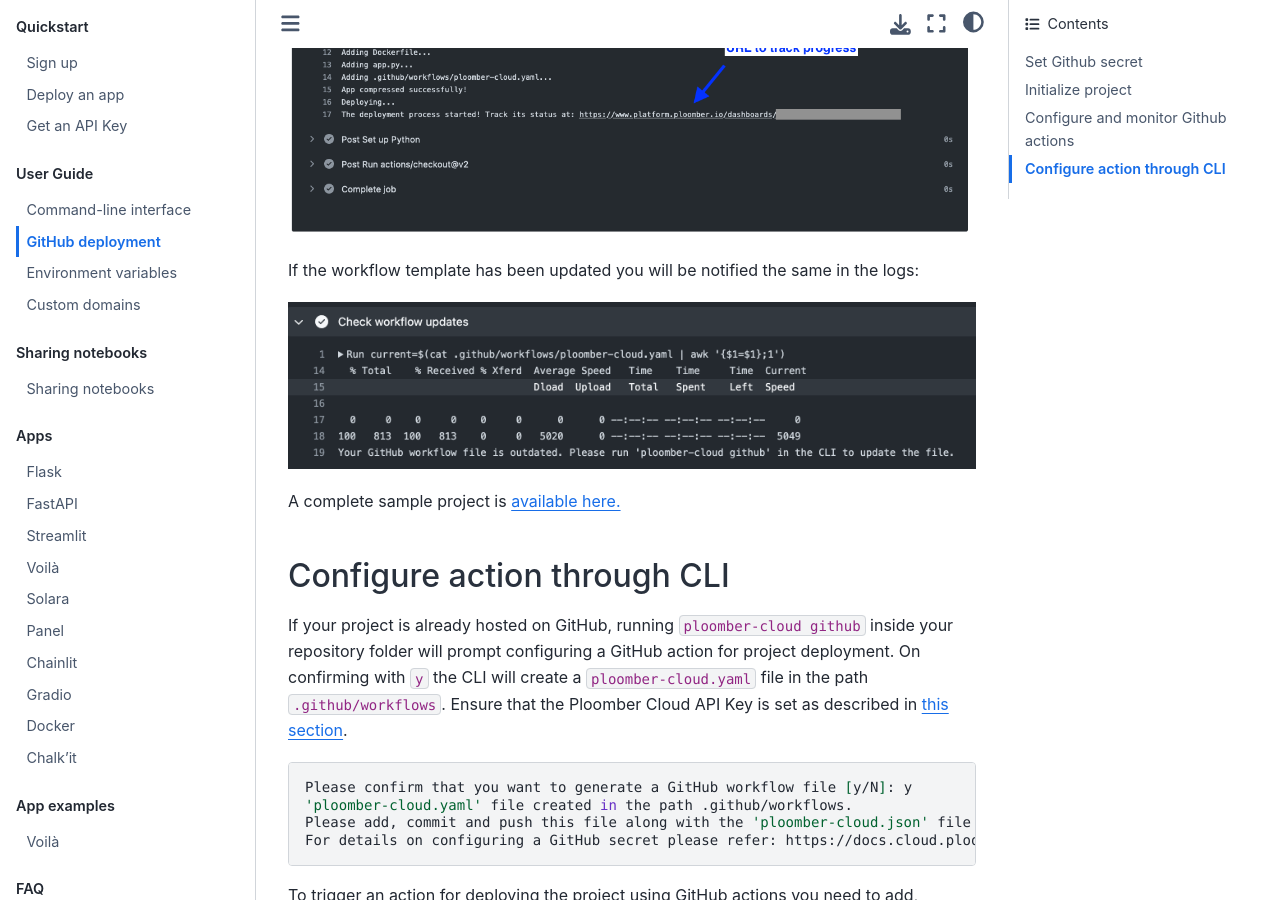
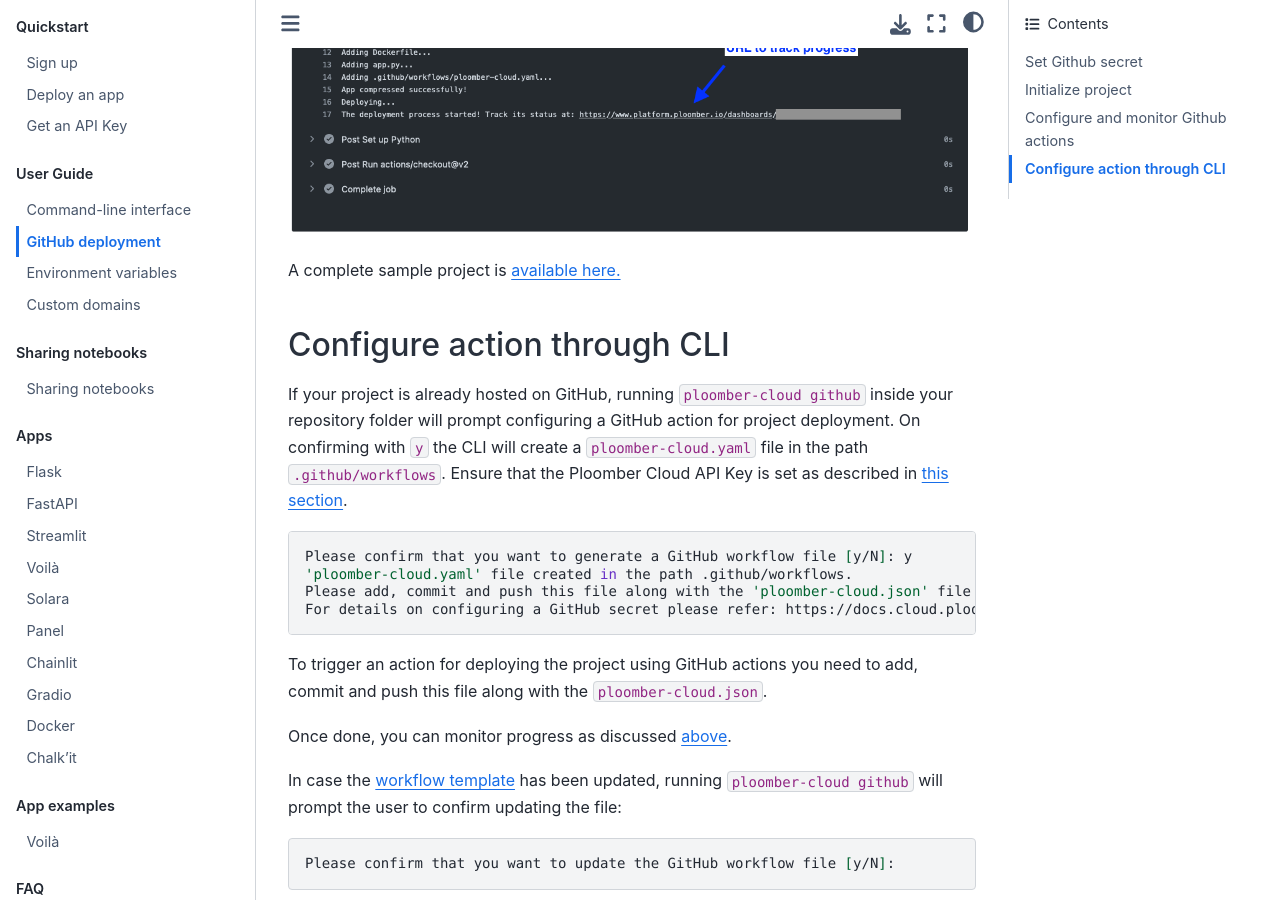
Before and after one commit to ploomber/doc, a Jupyter Book: the page built from doc/user-guide/github.md, in a window 1280 px wide and 900 px high, scrolled down 3827 px. Built offline with Jupyter Book 1.0.4 settings and Sphinx 7.4.7 and the Sphinx Book theme 1.1.4, drawn with Linux system fonts in a browser that asks for light colours.

Commit message:
removed update pic

```diff
--- a/doc/user-guide/github.md
+++ b/doc/user-guide/github.md
@@ -77,10 +77,6 @@
 
 ![](../static/github/logs.png)
 
-If the workflow template has been updated you will be notified the same in the logs:
-
-![](../static/github/workflow-update.png)
-
 A complete sample project is [available here.](https://github.com/edublancas/cloud-template)
 
 ## Configure action through CLI
```
Also changed, not shown: doc/static/github/workflow-update.png (deleted).
